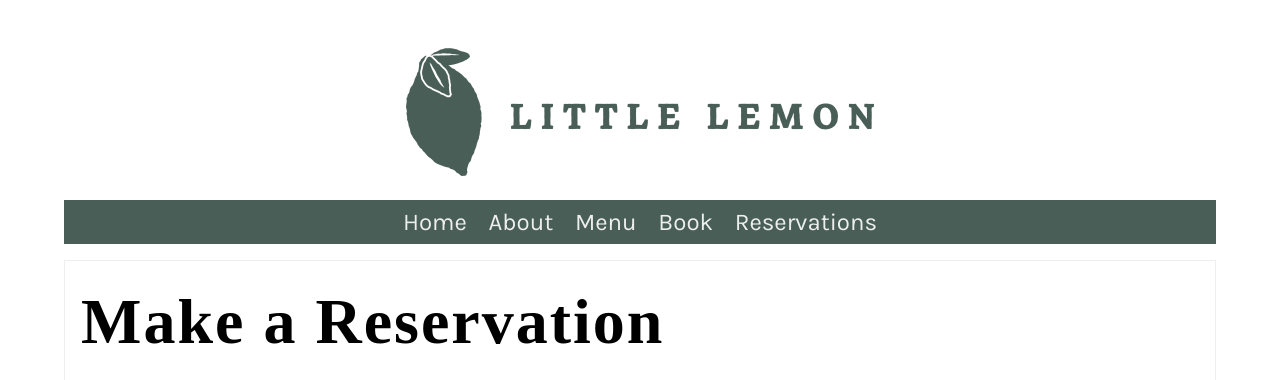
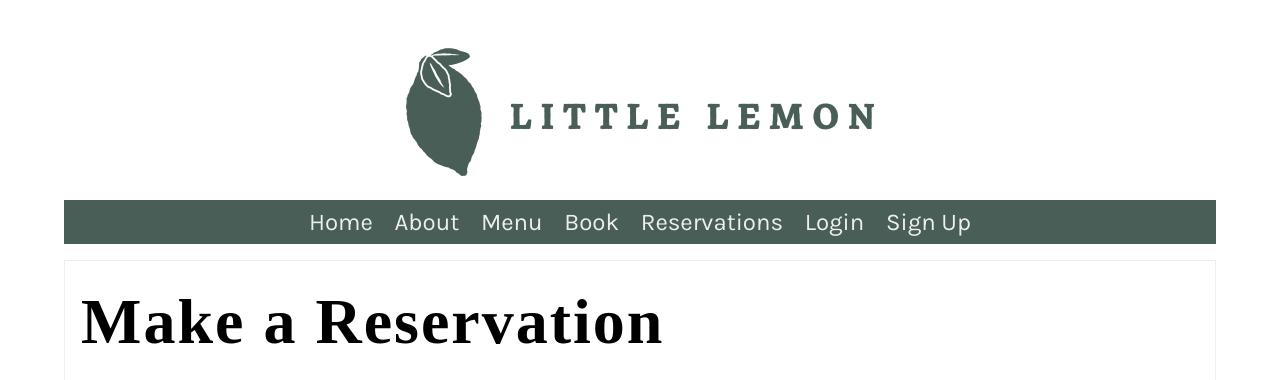
Before and after one commit to summerxrt/little_lemon, a Django app: page /reservation/book/ in a window 1280 px wide. Shown: the top 380 px of the page. Run offline with Django 5.2, Linux system fonts and the light colour scheme; some web fonts are replaced.

Commit message:
feat: Implement login, logout, and signup features
- Added custom login and signup HTML templates for consistent user experience.
- Updated navigation header to display authentication links (Login, Signup, Logout) conditionally.
- Configured Django's built-in authentication URLs for login and logout.
- Verified that login and signup pages render properly and tested user authentication flow.

Ready for further testing and deployment.

```diff
--- a/littlelemon/settings.py
+++ b/littlelemon/settings.py
@@ -80,6 +80,10 @@ AUTH_PASSWORD_VALIDATORS = [
     {'NAME': 'django.contrib.auth.password_validation.NumericPasswordValidator'},
 ]
 
+LOGIN_REDIRECT_URL = '/'
+LOGOUT_REDIRECT_URL = '/'
+
+
 LANGUAGE_CODE = 'en-us'
 TIME_ZONE = 'UTC'
 USE_I18N = True
--- a/reservation/templates/partials/_header.html
+++ b/reservation/templates/partials/_header.html
@@ -9,5 +9,20 @@
     <li><a href="{% url 'menu' %}">Menu</a></li>
     <li><a href="{% url 'book' %}">Book</a></li> <!-- Added Book -->
     <li><a href="{% url 'bookings' %}">Reservations</a></li> <!-- Added Reservations -->
+
+    {% if user.is_authenticated %}
+      <!-- Use a form to logout since it requires POST -->
+      <li>
+        <form method="post" action="{% url 'logout' %}" style="display: inline;">
+          {% csrf_token %}
+          <button type="submit" style="background: none; border: none; color: #fff; cursor: pointer;">
+            Logout
+          </button>
+        </form>
+      </li>
+    {% else %}
+      <li><a href="{% url 'login' %}">Login</a></li>
+      <li><a href="{% url 'signup' %}">Sign Up</a></li>
+    {% endif %}
   </ul>
 </nav>
```
Also changed, not shown: db.sqlite3, reservation/templates/registration/login.html (renamed from reservation/registration/login.html), reservation/templates/registration/password_reset_form.html (renamed from reservation/registration/password_reset_form.html), reservation/templates/registration/signup.html (renamed from reservation/registration/signup.html).
